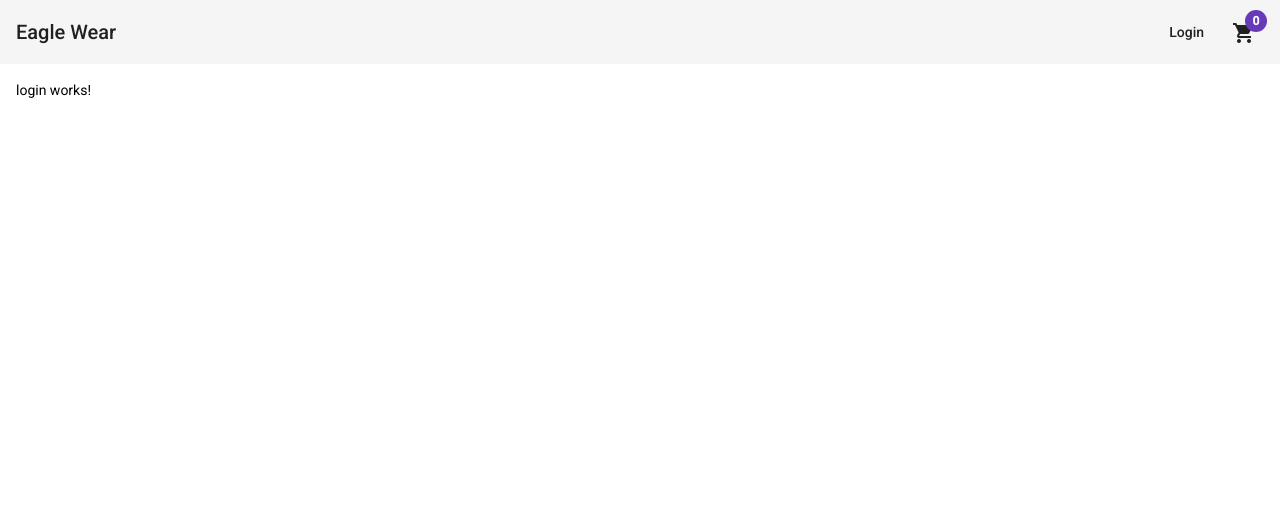
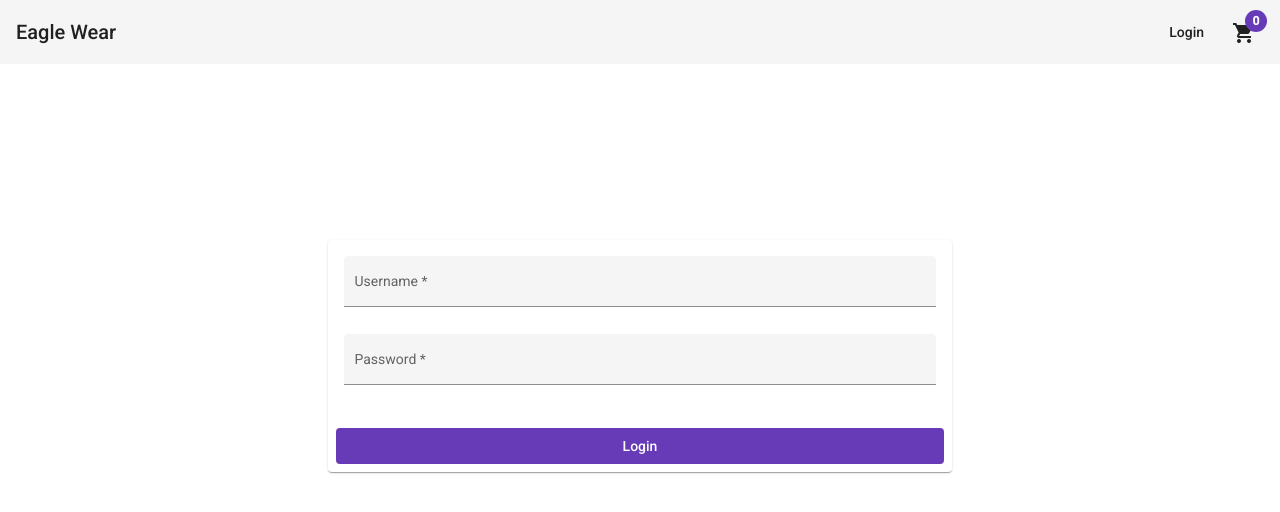
Before and after one commit to agustinbarajas/sps-challenge, an Angular app: page /login in a window 1280 px wide. Shown: the top 512 px of the page. Built offline with nearby package versions, Linux system fonts and the light colour scheme.

Commit message:
Add login design

```diff
--- a/src/app/pages/login/login.component.html
+++ b/src/app/pages/login/login.component.html
@@ -1 +1,31 @@
-<p>login works!</p>
+<section class="flex justify-center mt-40">
+  <mat-card class="w-full md:w-1/2">
+    <mat-card-content>
+      <form [formGroup]="loginForm" class="flex flex-col gap-2">
+        <mat-form-field appearance="fill">
+          <mat-label>Username</mat-label>
+          <input formControlName="username" matInput />
+          <mat-error
+            *ngIf="loginForm.controls['username'].hasError('required')"
+          >
+            Username is <strong>required</strong>
+          </mat-error>
+        </mat-form-field>
+
+        <mat-form-field appearance="fill">
+          <mat-label>Password</mat-label>
+          <input type="password" formControlName="password" matInput />
+          <mat-error
+            *ngIf="loginForm.controls['password'].hasError('required')"
+          >
+            Password is <strong>required</strong>
+          </mat-error>
+        </mat-form-field>
+      </form>
+    </mat-card-content>
+
+    <mat-card-actions>
+      <button class="w-full" mat-flat-button color="primary">Login</button>
+    </mat-card-actions>
+  </mat-card>
+</section>
--- a/src/app/pages/login/login.component.ts
+++ b/src/app/pages/login/login.component.ts
@@ -1,8 +1,18 @@
 import { Component } from '@angular/core';
+import { FormBuilder, FormGroup, Validators } from '@angular/forms';
 
 @Component({
   selector: 'app-login',
   templateUrl: './login.component.html',
   styleUrls: ['./login.component.scss'],
 })
-export class LoginComponent {}
+export class LoginComponent {
+  loginForm: FormGroup;
+
+  constructor(private readonly fb: FormBuilder) {
+    this.loginForm = this.fb.group({
+      username: ['', Validators.required],
+      password: ['', Validators.required],
+    });
+  }
+}
```
Also changed, not shown: src/app/pages/pages.module.ts (+17 -2 lines).
